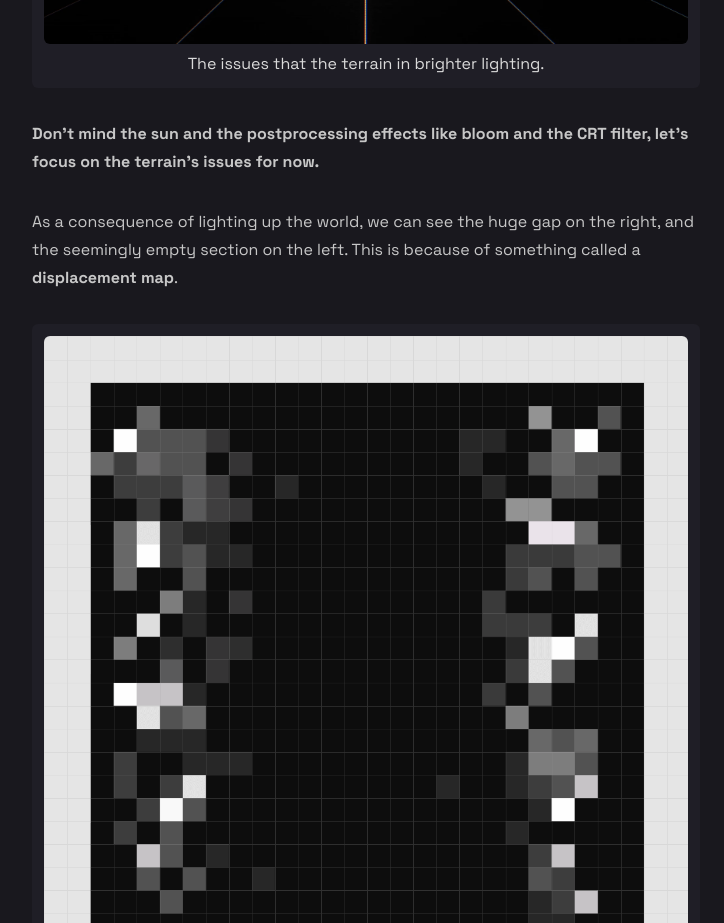
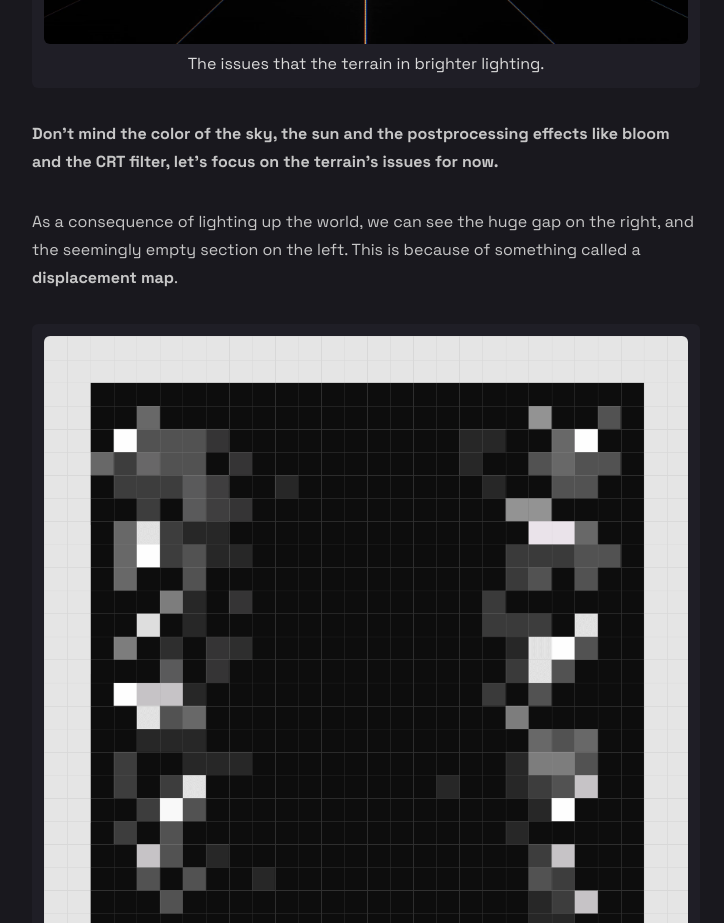
Before and after one commit to jdichh/portfolio-next, a Next.js app: page /posts/my-first-shenanigans-in-3d in a window 1280 px wide. Shown: the part 8000-8923 px from the top of the page, without its empty margins (274-998 px from the left). Built offline with nearby package versions, Linux system fonts and the light colour scheme.

Commit message:
continuity fixes

```diff
--- a/src/pages/posts/my-first-shenanigans-in-3d/index.tsx
+++ b/src/pages/posts/my-first-shenanigans-in-3d/index.tsx
@@ -424,8 +424,9 @@ export default function index() {
 
             <p className="leading-7 mb-8 opacity-90">
               <strong>
-                Don't mind the sun and the postprocessing effects like bloom and
-                the CRT filter, let's focus on the terrain's issues for now.
+                Don't mind the color of the sky, the sun and the postprocessing
+                effects like bloom and the CRT filter, let's focus on the
+                terrain's issues for now.
               </strong>
             </p>
 
@@ -579,8 +580,8 @@ export default function index() {
             <p className="leading-7 mb-8 opacity-90">
               In Maxime's article, he had chromatic aberration on. I decided to
               leave it on because it kinda fit the "vibe" I was going for, and
-              supplemented with my other postprocessing effects of choice, this can
-              only look good.
+              supplemented with my other postprocessing effects of choice, this
+              can only look good.
             </p>
 
             <figure className={`bg-[${FIGURE_BG}] p-3 rounded-md my-8 mx-auto`}>
```
Also changed, not shown: 1 other file (tests, documents, lock files or other folders).
